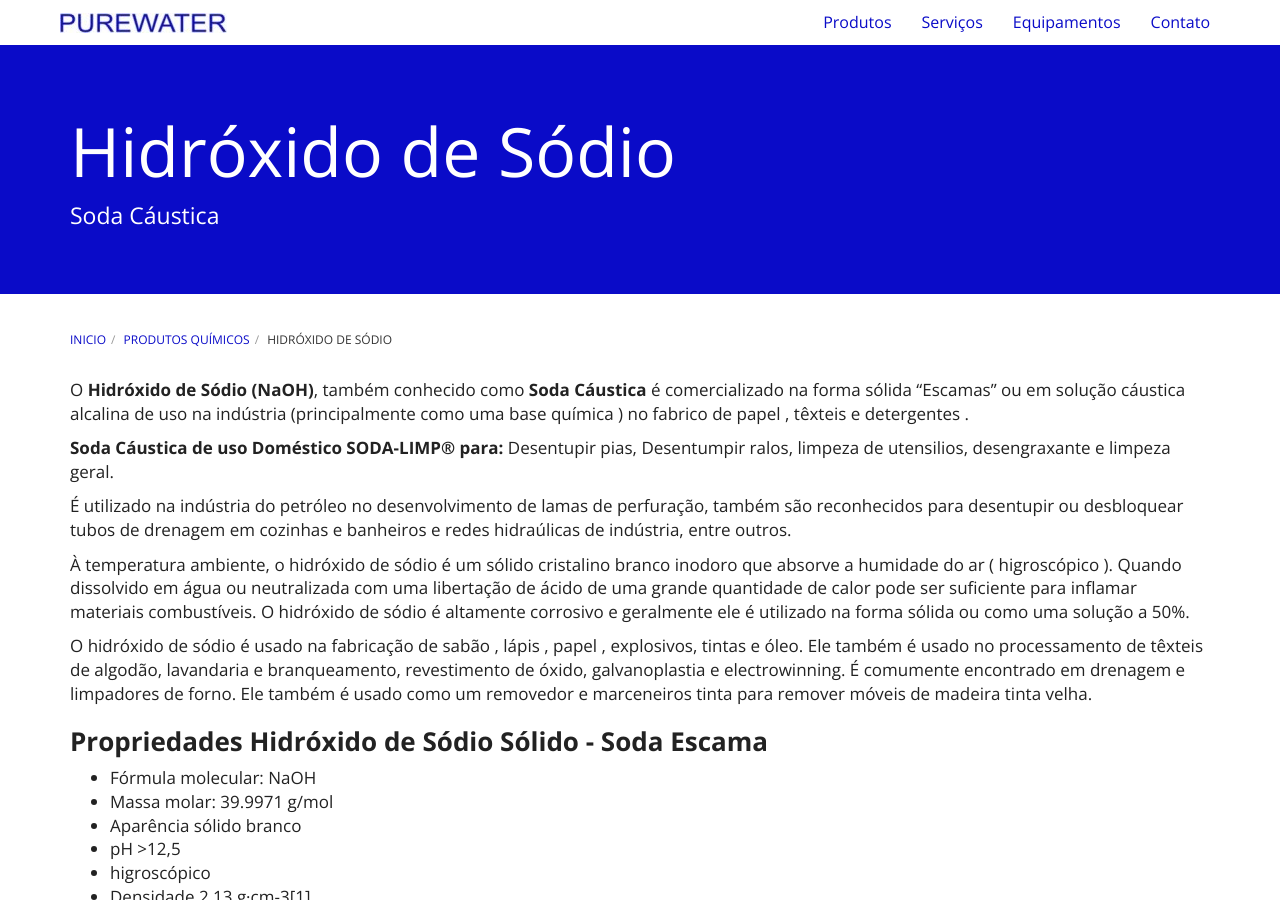
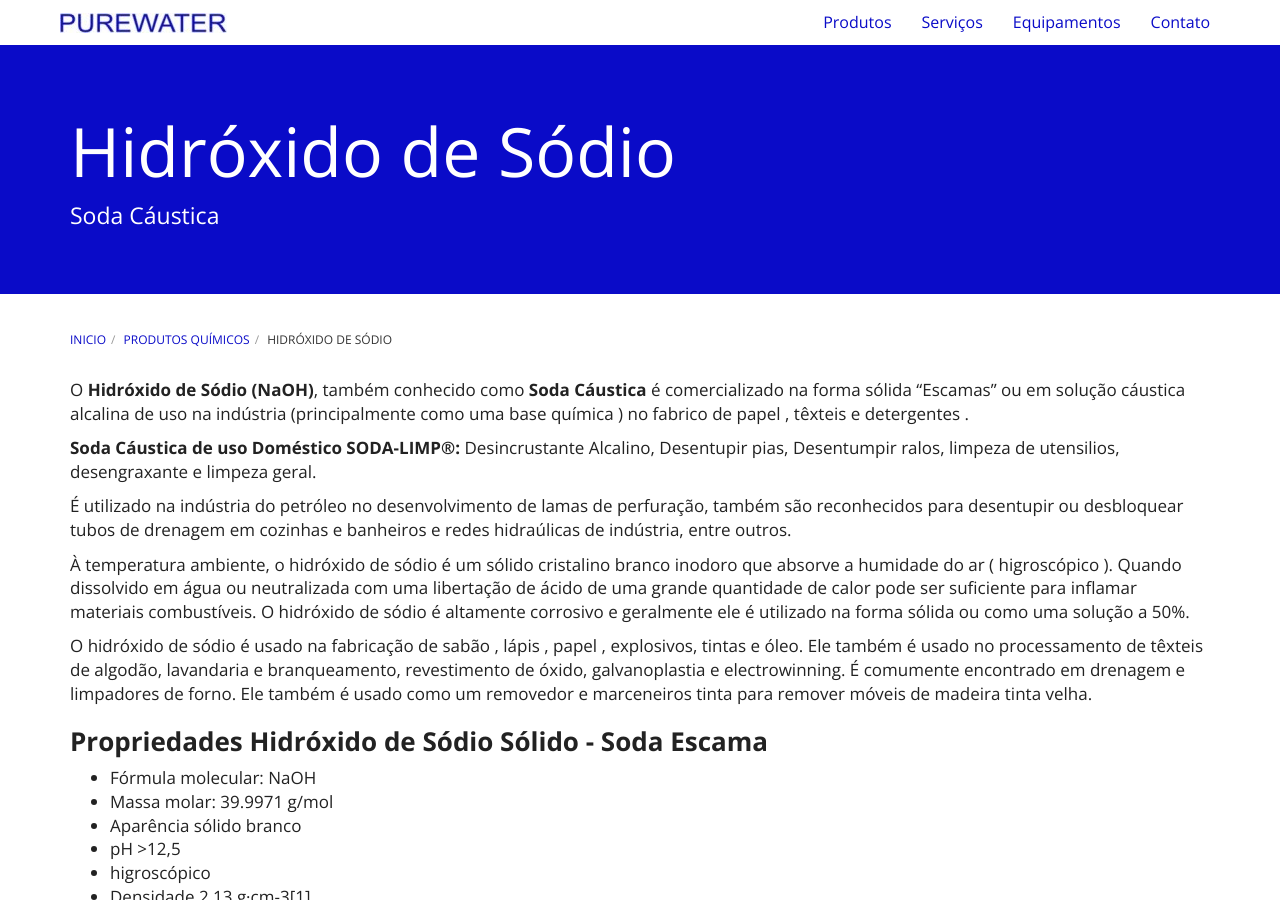
Before and after one commit to purewaterefluentes/purewaterefluentes.github.io, a Jekyll site: the page built from produtos/hidroxido-de-sodio-soda-caustica.md, in a window 1280 px wide and 900 px high. Built offline with Jekyll 4.4.1, drawn with Linux system fonts in a browser that asks for light colours; nearby versions of some CDN libraries; library files that are not in the unit come from our copies.

Commit message:
Update hidroxido-de-sodio-soda-caustica.md

```diff
--- a/produtos/hidroxido-de-sodio-soda-caustica.md
+++ b/produtos/hidroxido-de-sodio-soda-caustica.md
@@ -7,7 +7,7 @@ subtitle: Soda Cáustica
 
 O **Hidróxido de Sódio (NaOH)**, também conhecido como **Soda Cáustica** é comercializado na forma sólida "Escamas" ou em solução cáustica alcalina de uso na indústria (principalmente como uma base química ) no fabrico de papel , têxteis e detergentes .
 
-**Soda Cáustica de uso Doméstico SODA-LIMP® para:** Desentupir pias, Desentumpir ralos, limpeza de utensilios, desengraxante e limpeza geral.
+**Soda Cáustica de uso Doméstico SODA-LIMP®:** Desincrustante Alcalino, Desentupir pias, Desentumpir ralos, limpeza de utensilios, desengraxante e limpeza geral.
 
 É utilizado na indústria do petróleo no desenvolvimento de lamas de perfuração, também são reconhecidos para desentupir ou desbloquear tubos de drenagem em cozinhas e banheiros e redes hidraúlicas de indústria, entre outros.
 
```
